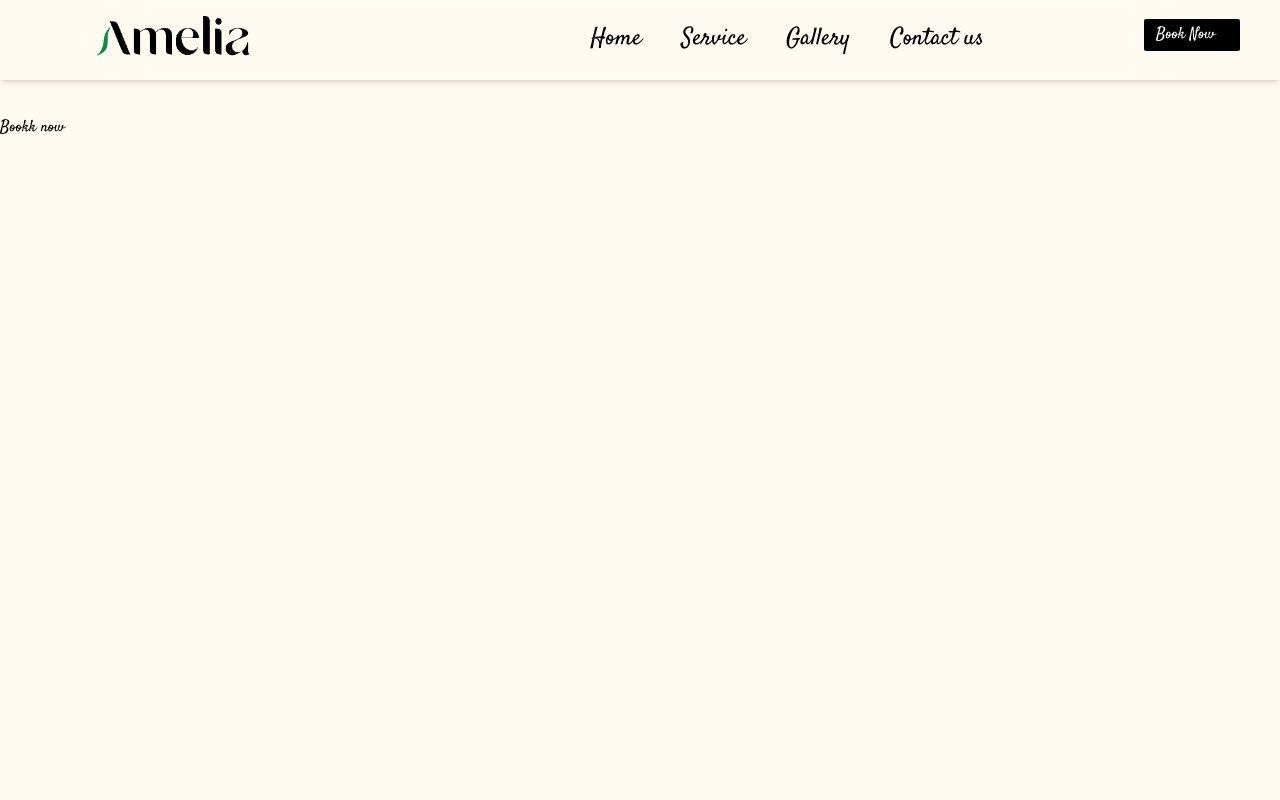
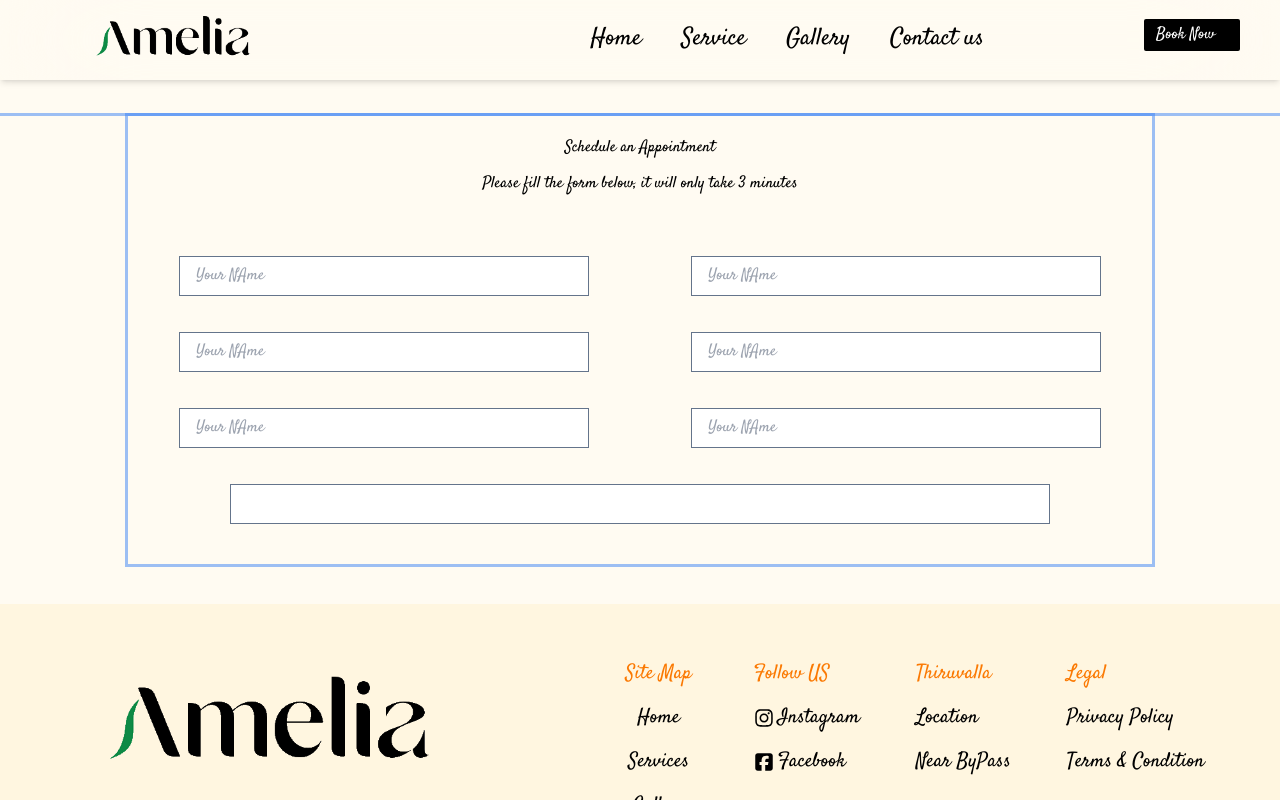
Before and after one commit to AdithVijay/Amelia, a React (Vite) app: page /booknow in a window 1280 px wide. Built offline with nearby package versions, Linux system fonts and the light colour scheme; a web font is replaced by a local one.

Commit message:
Book now Created

```diff
--- a/src/pages/Booknow.jsx
+++ b/src/pages/Booknow.jsx
@@ -1,11 +1,36 @@
-import React from 'react'
+import React from "react";
+import Footer from "../component/Footer";
 
 const Booknow = () => {
   return (
-    <div>
-      Bookk now
+    <div className=" ring">
+      <div className="  flex flex-col items-center w-[80%] mx-auto gap-20 ring mb-10">
+
+        <div className=" flex flex-col gap-3 text-center  relative top-5">
+          <div>Schedule an Appointment</div>
+          <div className=" text-center ">Please fill the form below, it will only take 3 minutes</div>
+        </div>
+
+        <div  className=" ring-black w-full flex flex-col items-center gap-9">
+          <div className="  ring-red-700 w-full flex justify-around flex-col md:flex-row md:gap-0 gap-9 items-center">
+            <input className=" md:w-[40%] w-[80%] min-h-10 border border-slate-500  pl-4" type="text"  placeholder="Your NAme"/>
+            <input className=" md:w-[40%] w-[80%] min-h-10 border border-slate-500 pl-4" type="text" placeholder="Your NAme"/>
+          </div>
+          <div className="  ring-red-700 w-full flex justify-around flex-col md:flex-row md:gap-0 gap-9 items-center ">
+            <input className=" md:w-[40%] w-[80%] min-h-10  border border-slate-500 pl-4" type="text" placeholder="Your NAme"/>
+            <input className=" md:w-[40%] w-[80%] min-h-10 border border-slate-500 pl-4" type="text" placeholder="Your NAme"/>
+          </div>
+          <div className="  ring-red-700 w-full flex justify-around flex-col md:flex-row md:gap-0 gap-9 items-center">
+            <input className=" md:w-[40%] w-[80%] min-h-10  border border-slate-500 pl-4" type="text" placeholder="Your NAme"/>
+            <input className=" md:w-[40%] w-[80%] min-h-10 border border-slate-500 pl-4" type="text" placeholder="Your NAme"/>
+          </div>
+          <input className=" w-[80%] min-h-10 border border-slate-500 mb-10" type="text" />
+
+        </div>
+      </div>
+      <Footer/>
     </div>
-  )
-}
+  );
+};
 
-export default Booknow
+export default Booknow;
--- a/src/pages/Home.jsx
+++ b/src/pages/Home.jsx
@@ -15,7 +15,7 @@ const Home = () => {
       <div  className="  text-2xl flex justify-center md:gap-20 my-16 items-center ">
         <div className="w-[35%] text-balance ">
           Enhance your inner radiance at our{" "}
-          <span className=" text-primary">beauty sanctuary</span> and let your
+          <span className="text-primary">beauty sanctuary</span> and let your
           true beauty shine.
         </div>
         <NavLink to="/services"> <button className=" bg-black text-white p-2 text-lg w-40 h-10">Explore Services</button></NavLink>
```
Also changed, not shown: src/component/Demo.jsx (added).
